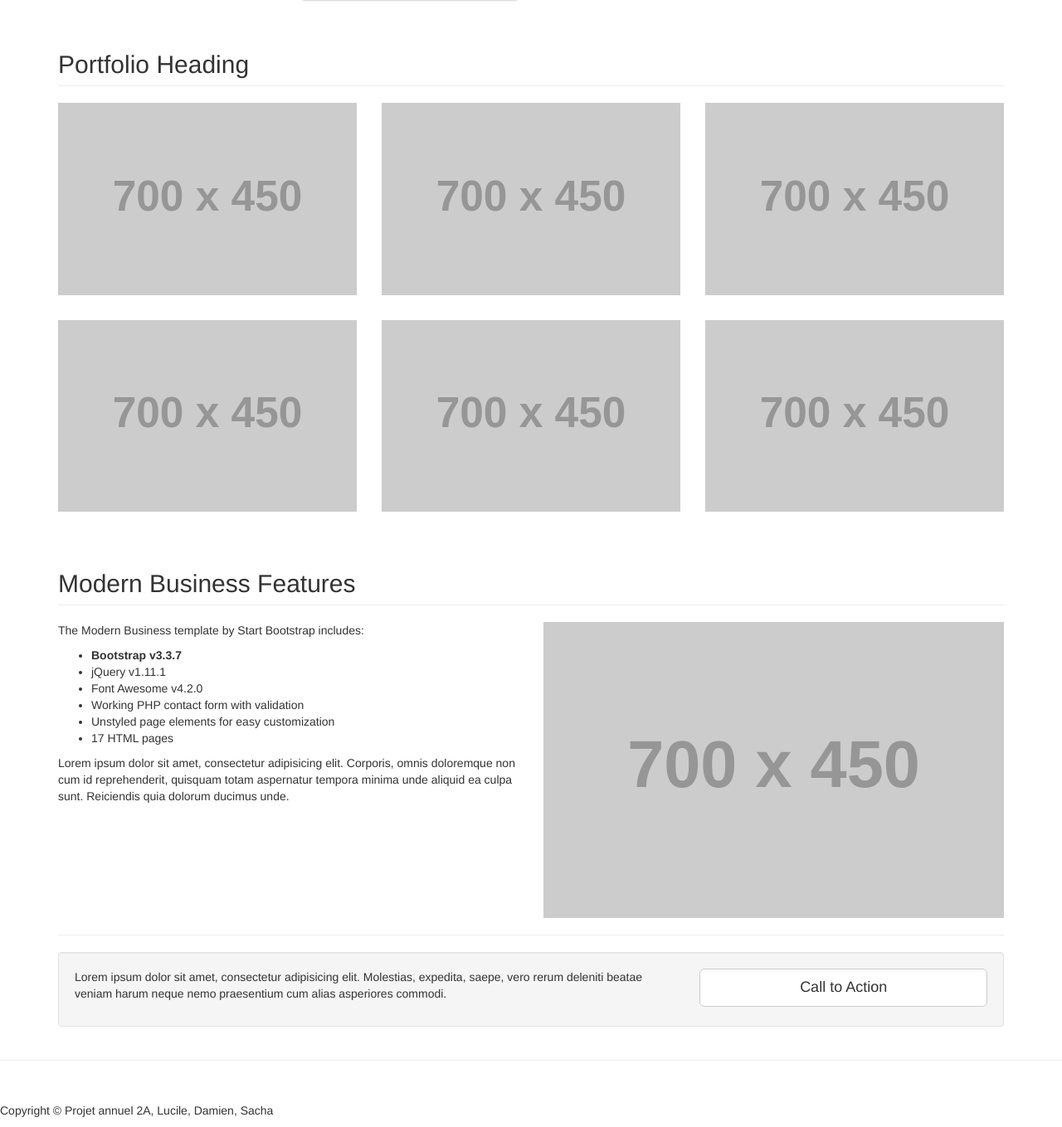
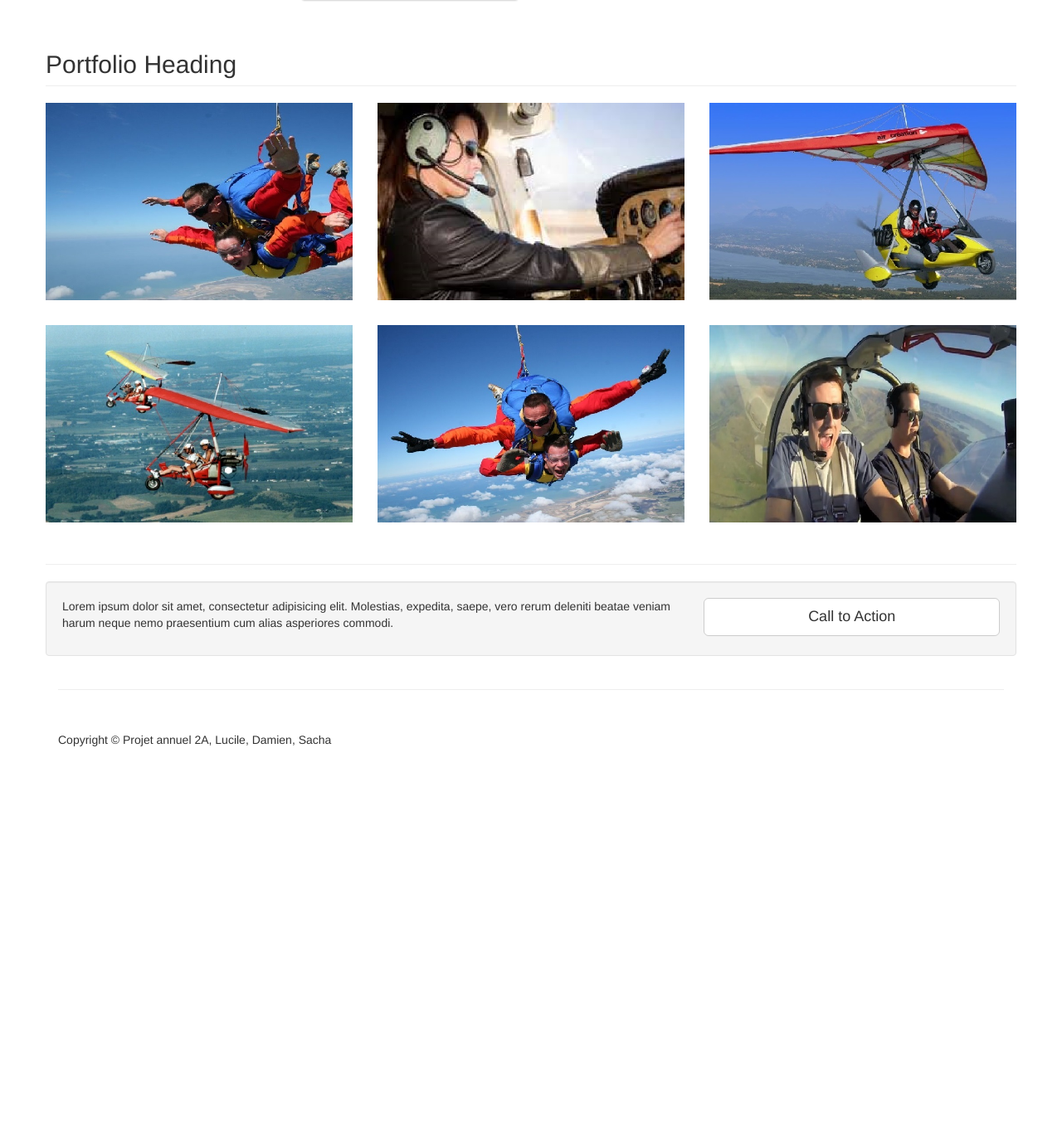
Before and after one commit to lukile/projetAnnuel, a PHP site: page /projet_annuel/ in a window 1280 px wide. Shown: the part 900-2259 px from the top of the page at 83% size. After the commit the page ends 1800 px from the top, so only its background shows below. Run offline with PHP 8.4, Linux system fonts and the light colour scheme; grey boxes labelled with a size stand in for pictures from a placeholder-image service; data that the repository does not hold is empty; some libraries are stand-ins or nearby versions.

Commit message:
ajout image de merde dans l'index histoire de peupler tout ca

```diff
--- a/index.php
+++ b/index.php
@@ -154,7 +154,7 @@
                     </div>
                 </div>
             </div>
-        </div>
+
 
         <!-- /.row -->
 
@@ -164,60 +164,34 @@
                 <h2 class="page-header">Portfolio Heading</h2>
             </div>
             <div class="col-md-4 col-sm-6">
-                <a href="portfolio-item.html">
-                    <img class="img-responsive img-portfolio img-hover" src="http://placehold.it/700x450" alt="">
+                    <img class="img-responsive img-portfolio img-hover" src="img/parachutism.jpeg" alt="">
                 </a>
             </div>
             <div class="col-md-4 col-sm-6">
-                <a href="portfolio-item.html">
-                    <img class="img-responsive img-portfolio img-hover" src="http://placehold.it/700x450" alt="">
+                    <img class="img-responsive img-portfolio img-hover" src="img/flyingLesson.jpeg" alt="">
                 </a>
             </div>
             <div class="col-md-4 col-sm-6">
-                <a href="portfolio-item.html">
-                    <img class="img-responsive img-portfolio img-hover" src="http://placehold.it/700x450" alt="">
+                    <img class="img-responsive img-portfolio img-hover" src="img/ulm.jpeg" alt="">
                 </a>
             </div>
             <div class="col-md-4 col-sm-6">
-                <a href="portfolio-item.html">
-                    <img class="img-responsive img-portfolio img-hover" src="http://placehold.it/700x450" alt="">
+                    <img class="img-responsive img-portfolio img-hover" src="img/ulm2.jpg" alt="">
                 </a>
             </div>
             <div class="col-md-4 col-sm-6">
-                <a href="portfolio-item.html">
-                    <img class="img-responsive img-portfolio img-hover" src="http://placehold.it/700x450" alt="">
+                    <img class="img-responsive img-portfolio img-hover" src="img/parachut_jump.jpeg" alt="">
                 </a>
             </div>
             <div class="col-md-4 col-sm-6">
-                <a href="portfolio-item.html">
-                    <img class="img-responsive img-portfolio img-hover" src="http://placehold.it/700x450" alt="">
+                    <img class="img-responsive img-portfolio img-hover" src="img/bapteme_de_lair.jpeg" alt="">
                 </a>
             </div>
         </div>
         <!-- /.row -->
 
         <!-- Features Section -->
-        <div class="row">
-            <div class="col-lg-12">
-                <h2 class="page-header">Modern Business Features</h2>
-            </div>
-            <div class="col-md-6">
-                <p>The Modern Business template by Start Bootstrap includes:</p>
-                <ul>
-                    <li><strong>Bootstrap v3.3.7</strong>
-                    </li>
-                    <li>jQuery v1.11.1</li>
-                    <li>Font Awesome v4.2.0</li>
-                    <li>Working PHP contact form with validation</li>
-                    <li>Unstyled page elements for easy customization</li>
-                    <li>17 HTML pages</li>
-                </ul>
-                <p>Lorem ipsum dolor sit amet, consectetur adipisicing elit. Corporis, omnis doloremque non cum id reprehenderit, quisquam totam aspernatur tempora minima unde aliquid ea culpa sunt. Reiciendis quia dolorum ducimus unde.</p>
-            </div>
-            <div class="col-md-6">
-                <img class="img-responsive" src="http://placehold.it/700x450" alt="">
-            </div>
-        </div>
+
         <!-- /.row -->
 
         <hr>
@@ -241,7 +215,7 @@
 <?php
     include "footer.php";
 ?>
-
+</div>
     </div>
     <!-- /.container -->
 
```
Also changed, not shown: img/bapteme_de_lair.jpeg (added), img/bapteme_de_lair.jpg (deleted), img/flyingLesson.jpeg (added), img/parachut_jump.JPG (deleted), img/parachut_jump.jpeg (added), img/parachutism.JPG (deleted), img/parachutism.jpeg (added), img/pilotage_lesson.jpeg, img/ulm.jpeg (added), img/ulm.jpg (deleted), img/ulm2.jpg.
